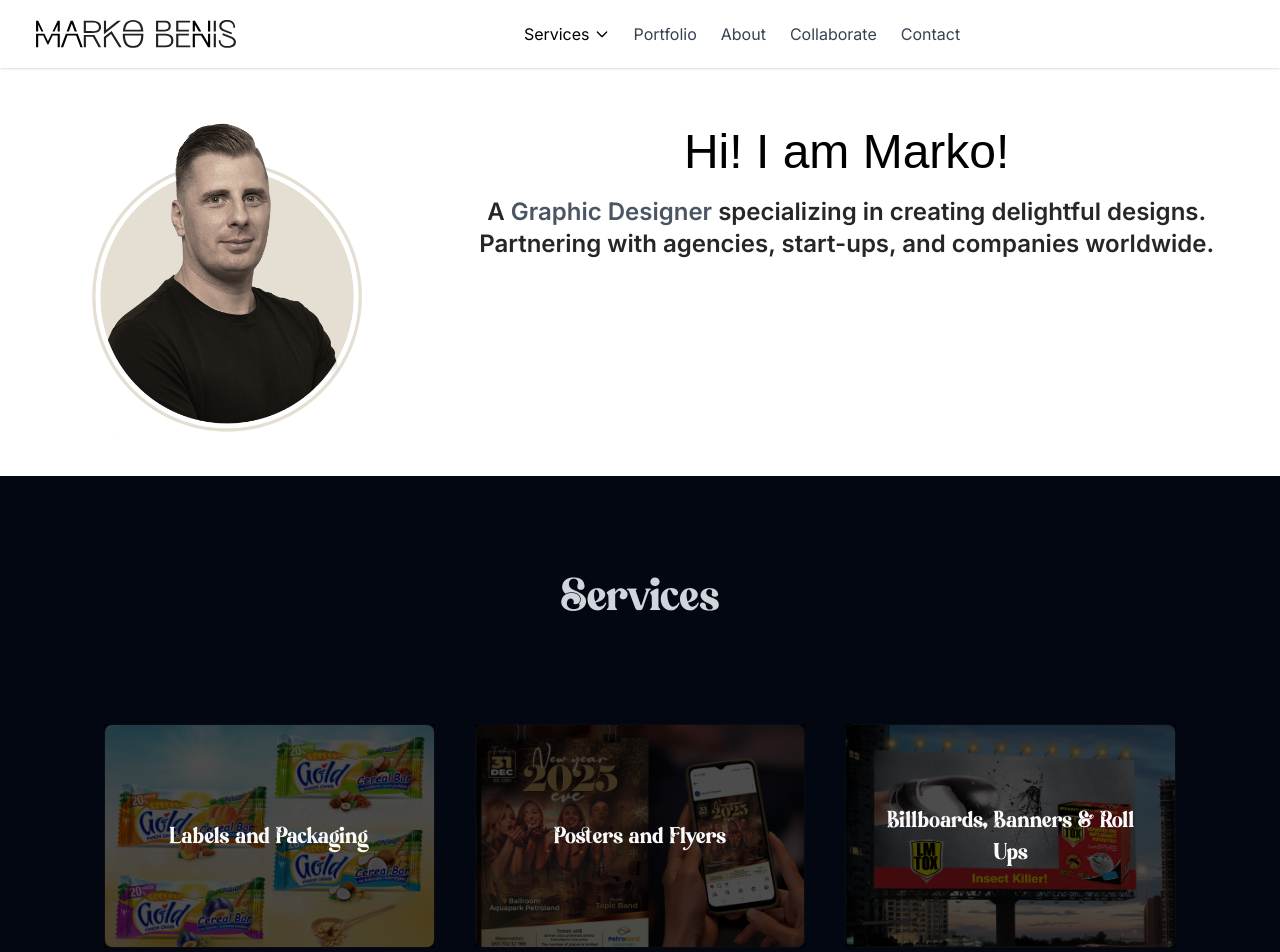
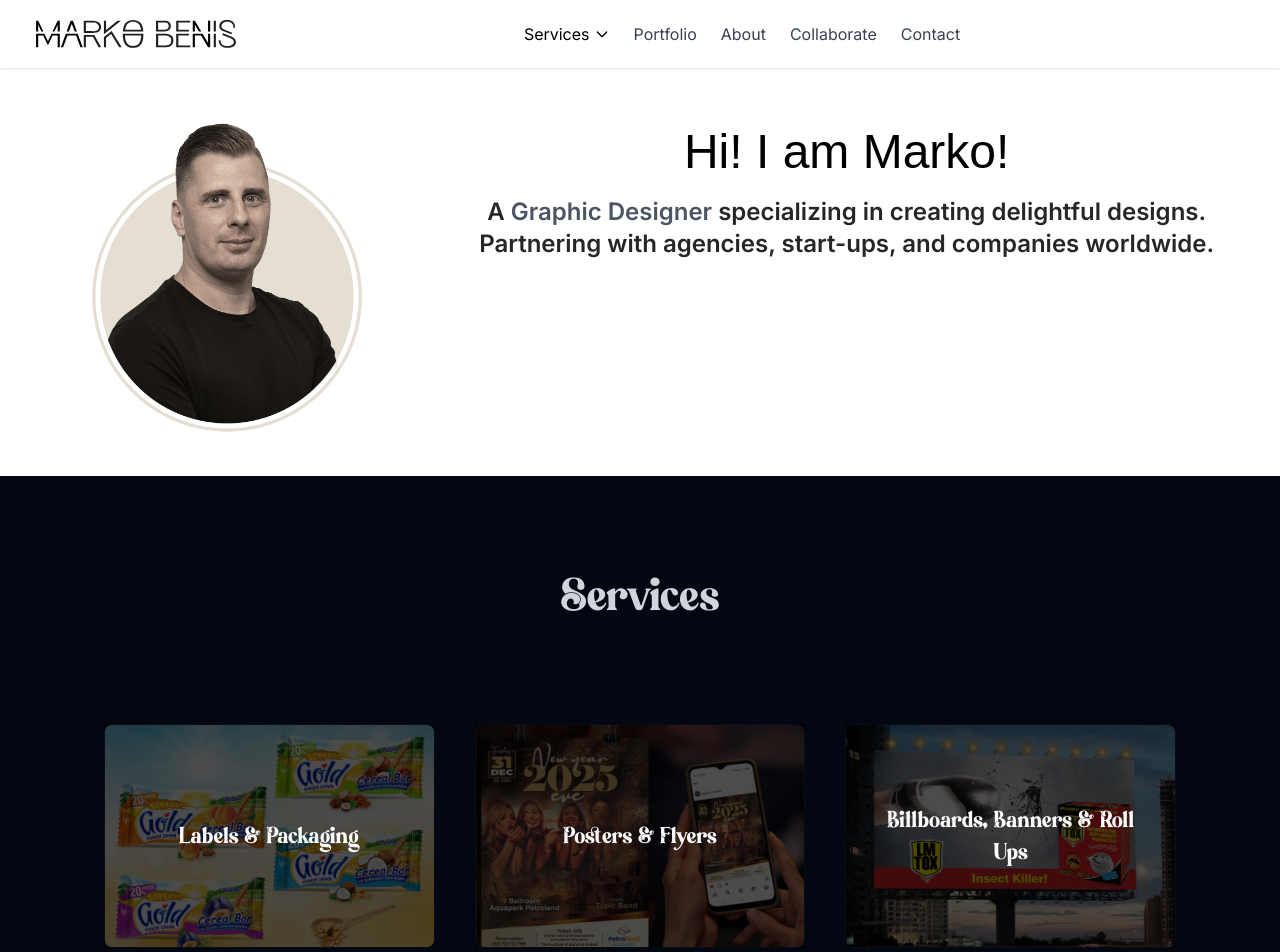
Before and after one commit to mariames/marko-benes-2, a Next.js app: page / in a window 1280 px wide. Shown: the top 952 px of the page. Built offline with nearby package versions, Linux system fonts and the light colour scheme; a web font is replaced by a local one.

Commit message:
Services - update

```diff
--- a/components/NavbarWithServices.tsx
+++ b/components/NavbarWithServices.tsx
@@ -126,7 +126,7 @@ export default function NavbarWithServices() {
                                             onClick={handleItemClick}
                                             className="block px-3 py-2 text-black"
                                         >
-                                            Labels and Packaging
+                                            Labels &amp; Packaging
                                         </Link>
                                     </li>
                                     <li>
@@ -135,7 +135,7 @@ export default function NavbarWithServices() {
                                             onClick={handleItemClick}
                                             className="block px-3 py-2 text-black"
                                         >
-                                            Posters and Flyers
+                                            Posters &amp; Flyers
                                         </Link>
                                     </li>
                                     <li>
--- a/components/Services.tsx
+++ b/components/Services.tsx
@@ -8,8 +8,8 @@ interface Service {
 }
 
 const services: Service[] = [
-  { name: "Labels and Packaging", link: "/services/labels_and_packaging", src: "/service/labels-and-packaging.jpg" },
-  { name: "Posters and Flyers", link: "/services/posters_and_flyers", src: "/service/posters-and-flyers.jpg" },
+  { name: "Labels & Packaging", link: "/services/labels_and_packaging", src: "/service/labels-and-packaging.jpg" },
+  { name: "Posters & Flyers", link: "/services/posters_and_flyers", src: "/service/posters-and-flyers.jpg" },
   { name: "Billboards, Banners & Roll Ups", link: "/services/billboards_banners_roll_ups", src: "/service/billboards-banners-roll-ups.jpg" },
   { name: "Vehicle Branding", link: "/services/vehicle_branding", src: "/service/vehicle-branding.jpg" },
   { name: "Trade Promo Booths", link: "/services/trade_promo_booths", src: "/service/trade-promo-booths.jpg" },
```
